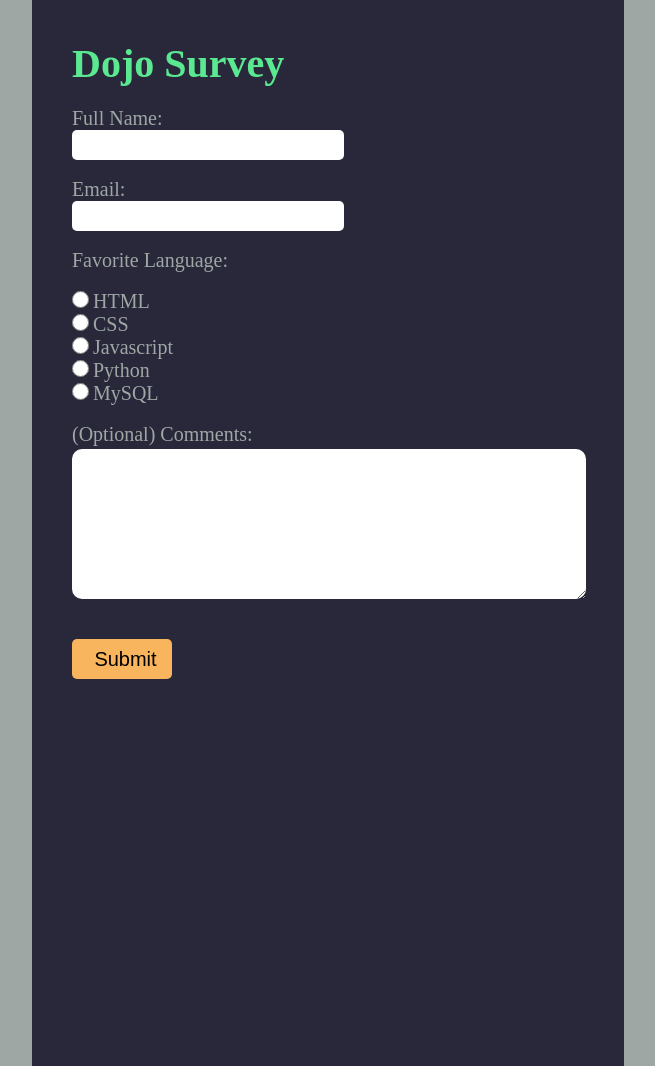
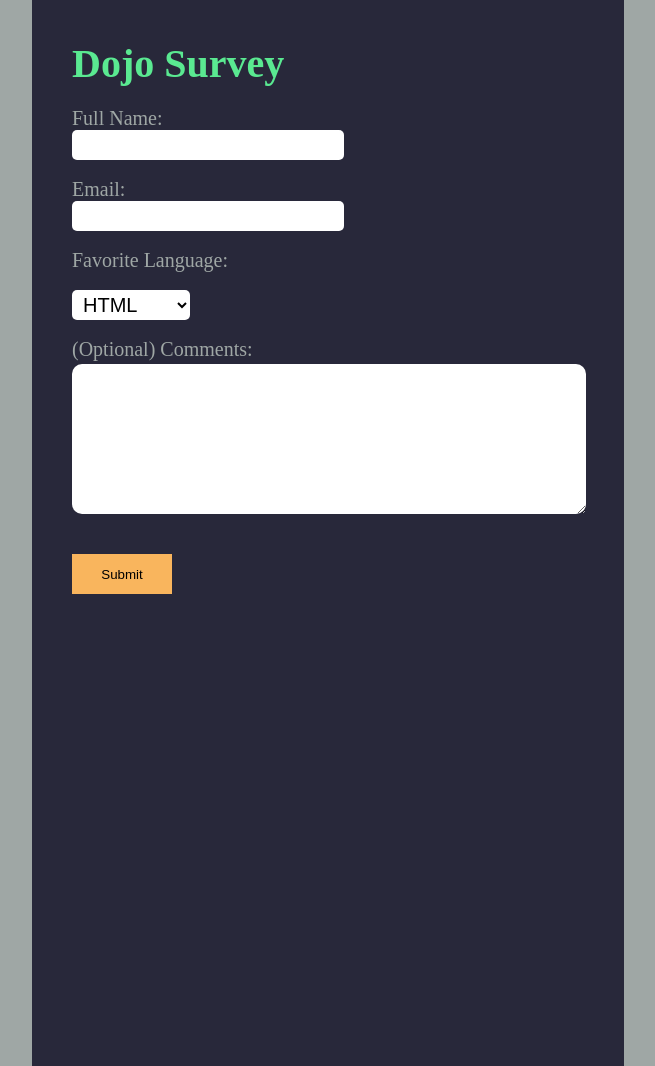
Before and after one commit to DeWittDev/DojoSurvey, a Flask app: page / in a window 1280 px wide. Shown: the whole page, without its empty margins (312-967 px from the left). Run offline with Flask 2, Linux system fonts and the light colour scheme.

Commit message:
10/17 final

```diff
--- a/server.py
+++ b/server.py
@@ -6,7 +6,15 @@ app.secret_key = "Standing Man"
 def index():
     return render_template('index.html')
 
-@app.route('/results')
+@app.route('/process', methods=['POST'])
+def process():
+    session['name'] = request.form['name']
+    session['email'] = request.form['email']
+    session['fav'] = request.form['fav']
+    session['textbox'] = request.form['textbox']
+    return redirect('/result')
+
+@app.route('/result')
 def results():
     return render_template('result.html')
 
--- a/static/css/style.css
+++ b/static/css/style.css
@@ -31,6 +31,17 @@ body {
   padding-left: 7px;
   border-radius: 5px;
 }
+.card table {
+  color: #9fa7a5;
+  font-size: 22px;
+  width: 50%;
+}
+.card table th {
+  text-align: left;
+}
+.card table td {
+  text-align: right;
+}
 .card #textbox {
   margin-top: 3px;
   border-radius: 10px;
@@ -40,9 +51,13 @@ body {
   padding-left: 7px;
   font-family: 'Lucida Sans', 'Lucida Sans Regular', 'Lucida Grande', 'Lucida Sans Unicode', Geneva, Verdana, sans-serif;
 }
-.card .rad input {
-  height: 17px;
-  width: 17px;
+.card select {
+  background-color: #ffffff;
+  max-width: 90%;
+  height: 30px;
+  font-size: 20px;
+  padding-left: 7px;
+  border-radius: 5px;
 }
 .card #sumbit {
   width: 100px;
--- a/static/css/style.less
+++ b/static/css/style.less
@@ -37,6 +37,17 @@ body {
         padding-left: 7px;
         border-radius: 5px;
     }
+    table {
+        color: #9fa7a5;
+        font-size: 22px;
+        width: 50%;
+        th {
+            text-align: left;
+        }
+        td {
+            text-align: right;
+        }
+    }
     #textbox {
         margin-top: 3px;
         border-radius: 10px;
@@ -46,11 +57,13 @@ body {
         padding-left: 7px;
         font-family: 'Lucida Sans', 'Lucida Sans Regular', 'Lucida Grande', 'Lucida Sans Unicode', Geneva, Verdana, sans-serif;
     }
-    .rad {
-        input {
-            height: 17px;
-            width: 17px;
-        }
+    select {
+        background-color: @bgw;
+        max-width: 90%;
+        height: 30px;
+        font-size: 20px;
+        padding-left: 7px;
+        border-radius: 5px;
     }
     #sumbit {
         width: 100px;
--- a/templates/index.html
+++ b/templates/index.html
@@ -10,27 +10,22 @@
 <body>
     <div class='card'>
         <h1>Dojo Survey</h1>
-        <form action="">
-            <label for="">Full Name: </label><br>
-            <input type='text' name='text'><br><br>
-            <label for="">Email: </label><br>
+        <form action="/process" method='post'>
+            <label for="name">Full Name: </label><br>
+            <input type='text' name='name'><br><br>
+            <label for="email">Email: </label><br>
             <input type="email" name='email'><br><br>
-            <label for="">Favorite Language:</label><br><br>
-            <div class='rad'>
-                <input type="radio" id="html" name="rad" value="HTML">
-                <label for="html">HTML</label><br>
-                <input type="radio" id="css" name="rad" value="CSS">
-                <label for="css">CSS</label><br>
-                <input type="radio" id="javascript" name="rad" value="JavaScript">
-                <label for="css">Javascript</label><br>
-                <input type="radio" id="python" name="rad" value="Python">
-                <label for="css">Python</label><br>
-                <input type="radio" id="MySQL" name="rad" value="MySQL">
-                <label for="css">MySQL</label><br><br>
-            </div>
+            <label for="fav">Favorite Language:</label><br><br>
+            <select name='fav'>
+                <option value='HTML'>HTML</option>
+                <option value='CSS'>CSS</option>
+                <option value='Javascript'>Javascript</option>
+                <option value='Python'>Python</option>
+                <option value='MySQL'>MySQL</option>
+            </select> <br><br>
             <label for="textbox">(Optional) Comments: </label><br>
             <textarea id='textbox' name='textbox'></textarea><br><br><br>
-            <input id='sumbit' type="submit" value='Submit'>
+            <button id='sumbit' type='submit'>Submit</button>
         </form>
     </div>
 
```
Also changed, not shown: templates/result.html (+7 -5 lines).
